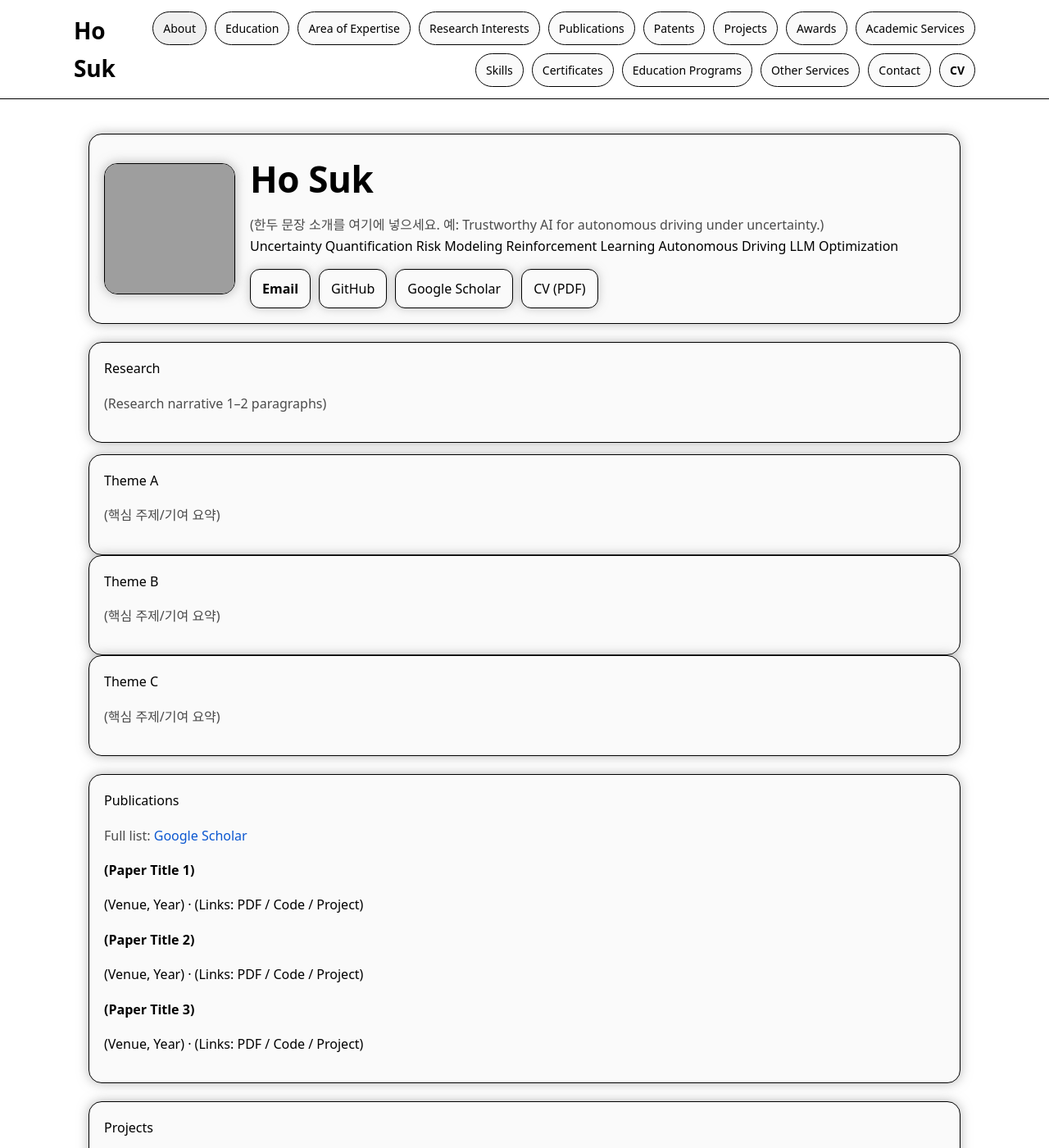
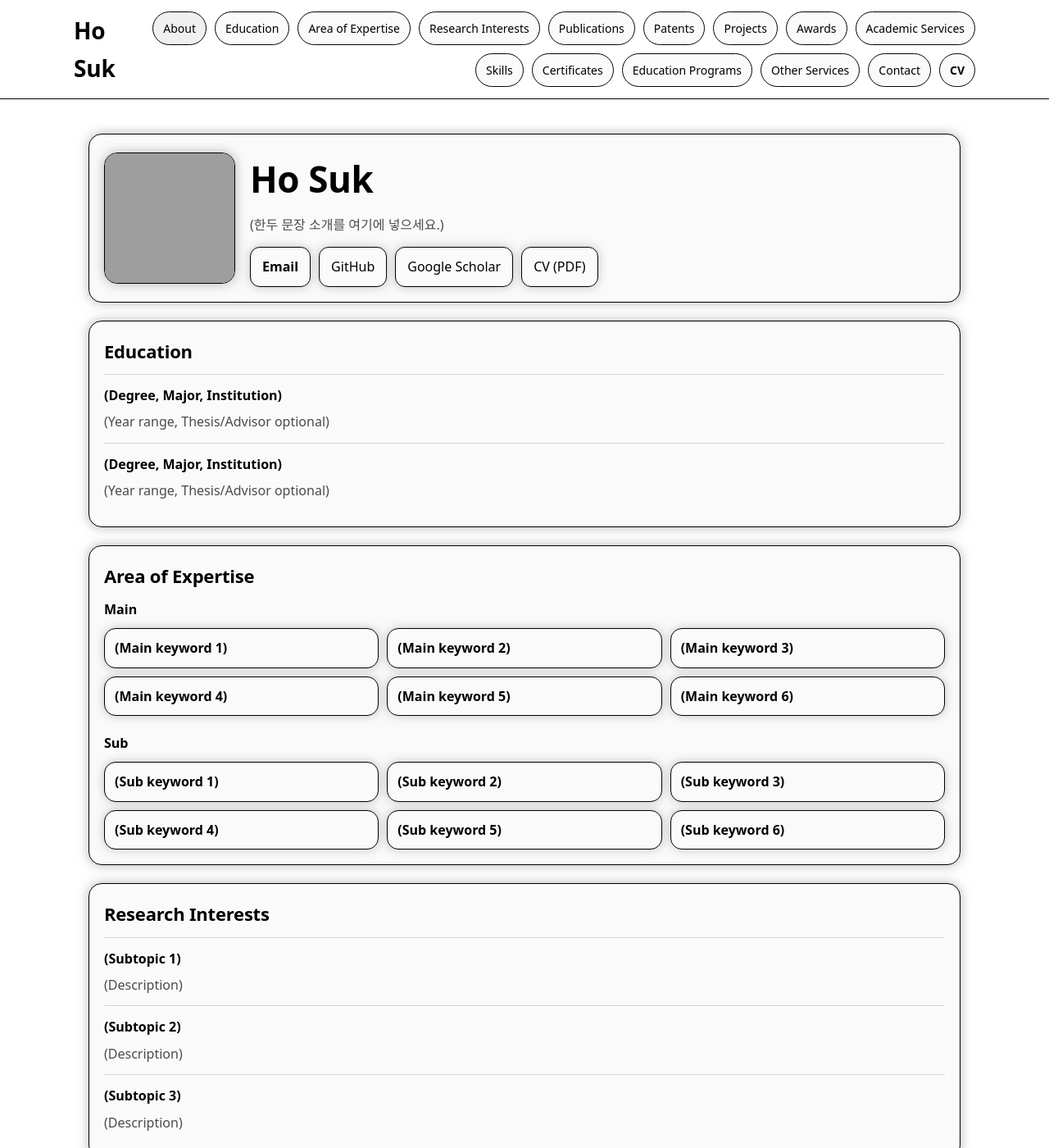
Before and after one commit to ho-suk-93/ho-suk-93.github.io, a Jekyll site: the page built from index.md, in a window 1280 px wide and 1400 px high. Shown: the whole window at 82% size. Built offline with Jekyll 4.4.1, drawn with Linux system fonts in a browser that asks for light colours; some of the changed text lies outside the part shown; grey boxes are pictures that could not be loaded.

Commit message:
Update index.md

```diff
--- a/index.md
+++ b/index.md
@@ -8,22 +8,13 @@ description: "Ho Suk personal website"
 <section id="about" class="section">
   <div class="hero">
     <div class="hero-inner">
-      <!-- 사진 파일을 assets/img/headshot.jpg로 넣으면 표시됩니다 -->
       <img class="avatar" src="{{ '/assets/img/headshot.jpg' | relative_url }}" alt="Headshot" />
 
       <div>
         <h1 class="hero-title">Ho Suk</h1>
         <p class="hero-sub">
-          (한두 문장 소개를 여기에 넣으세요. 예: Trustworthy AI for autonomous driving under uncertainty.)
+          (한두 문장 소개를 여기에 넣으세요.)
         </p>
-
-        <div class="pills">
-          <span class="pill">Uncertainty Quantification</span>
-          <span class="pill">Risk Modeling</span>
-          <span class="pill">Reinforcement Learning</span>
-          <span class="pill">Autonomous Driving</span>
-          <span class="pill">LLM Optimization</span>
-        </div>
 
         <div class="actions">
           <a class="btn primary" href="mailto:{{ site.social.email }}">Email</a>
@@ -36,97 +27,196 @@ description: "Ho Suk personal website"
   </div>
 </section>
 
+<section id="education" class="section">
+  <div class="card">
+    <div class="section-title">Education</div>
+
+    <div class="list-item">
+      <p class="item-title">(Degree, Major, Institution)</p>
+      <p class="item-desc">(Year range, Thesis/Advisor optional)</p>
+    </div>
+
+    <div class="list-item">
+      <p class="item-title">(Degree, Major, Institution)</p>
+      <p class="item-desc">(Year range, Thesis/Advisor optional)</p>
+    </div>
+  </div>
+</section>
+
+<section id="expertise" class="section">
+  <div class="card">
+    <div class="section-title">Area of Expertise</div>
+
+    <div class="subheading">Main</div>
+    <div class="keyword-grid cols-3">
+      <div class="keyword-item">(Main keyword 1)</div>
+      <div class="keyword-item">(Main keyword 2)</div>
+      <div class="keyword-item">(Main keyword 3)</div>
+      <div class="keyword-item">(Main keyword 4)</div>
+      <div class="keyword-item">(Main keyword 5)</div>
+      <div class="keyword-item">(Main keyword 6)</div>
+    </div>
+
+    <div style="height:14px;"></div>
+
+    <div class="subheading">Sub</div>
+    <div class="keyword-grid cols-3">
+      <div class="keyword-item">(Sub keyword 1)</div>
+      <div class="keyword-item">(Sub keyword 2)</div>
+      <div class="keyword-item">(Sub keyword 3)</div>
+      <div class="keyword-item">(Sub keyword 4)</div>
+      <div class="keyword-item">(Sub keyword 5)</div>
+      <div class="keyword-item">(Sub keyword 6)</div>
+    </div>
+  </div>
+</section>
+
 <section id="research" class="section">
   <div class="card">
-    <div class="h2">Research</div>
-    <p class="muted">(Research narrative 1–2 paragraphs)</p>
-  </div>
+    <div class="section-title">Research Interests</div>
 
-  <div class="grid cols-3" style="margin-top:14px;">
-    <div class="card">
-      <div class="h2">Theme A</div>
-      <p class="muted">(핵심 주제/기여 요약)</p>
+    <div class="list-item">
+      <p class="item-title">(Subtopic 1)</p>
+      <p class="item-desc">(Description)</p>
     </div>
-    <div class="card">
-      <div class="h2">Theme B</div>
-      <p class="muted">(핵심 주제/기여 요약)</p>
+
+    <div class="list-item">
+      <p class="item-title">(Subtopic 2)</p>
+      <p class="item-desc">(Description)</p>
     </div>
-    <div class="card">
-      <div class="h2">Theme C</div>
-      <p class="muted">(핵심 주제/기여 요약)</p>
+
+    <div class="list-item">
+      <p class="item-title">(Subtopic 3)</p>
+      <p class="item-desc">(Description)</p>
     </div>
   </div>
 </section>
 
 <section id="publications" class="section">
   <div class="card">
-    <div class="h2">Publications</div>
+    <div class="section-title">Publications</div>
     <p class="muted">
       Full list: <a href="{{ site.social.scholar }}">Google Scholar</a>
     </p>
 
-    <div class="item">
+    <div class="list-item">
       <p class="item-title">(Paper Title 1)</p>
-      <p class="item-meta">(Venue, Year) · (Links: PDF / Code / Project)</p>
+      <p class="item-desc">(Venue, Year) · (Links: PDF / Code / Project)</p>
     </div>
 
-    <div class="item">
+    <div class="list-item">
       <p class="item-title">(Paper Title 2)</p>
-      <p class="item-meta">(Venue, Year) · (Links: PDF / Code / Project)</p>
+      <p class="item-desc">(Venue, Year) · (Links: PDF / Code / Project)</p>
     </div>
+  </div>
+</section>
 
-    <div class="item">
-      <p class="item-title">(Paper Title 3)</p>
-      <p class="item-meta">(Venue, Year) · (Links: PDF / Code / Project)</p>
+<section id="patents" class="section">
+  <div class="card">
+    <div class="section-title">Patents</div>
+
+    <div class="list-item">
+      <p class="item-title">(Patent title)</p>
+      <p class="item-desc">(Filing/Registration info, Year)</p>
     </div>
   </div>
 </section>
 
 <section id="projects" class="section">
   <div class="card">
-    <div class="h2">Projects</div>
-    <p class="muted">(대표 프로젝트 6–10개를 짧게 요약)</p>
-  </div>
+    <div class="section-title">Projects</div>
 
-  <div class="grid cols-2" style="margin-top:14px;">
-    <div class="card">
-      <div class="h2">Project A</div>
-      <p class="muted">(Role / Outcome / Tech)</p>
+    <div class="list-item">
+      <p class="item-title">(Project 1)</p>
+      <p class="item-desc">(Role / Outcome / Tech)</p>
     </div>
-    <div class="card">
-      <div class="h2">Project B</div>
-      <p class="muted">(Role / Outcome / Tech)</p>
+
+    <div class="list-item">
+      <p class="item-title">(Project 2)</p>
+      <p class="item-desc">(Role / Outcome / Tech)</p>
     </div>
-    <div class="card">
-      <div class="h2">Project C</div>
-      <p class="muted">(Role / Outcome / Tech)</p>
-    </div>
-    <div class="card">
-      <div class="h2">Project D</div>
-      <p class="muted">(Role / Outcome / Tech)</p>
+
+    <div class="list-item">
+      <p class="item-title">(Project 3)</p>
+      <p class="item-desc">(Role / Outcome / Tech)</p>
     </div>
   </div>
 </section>
 
-<section id="service" class="section">
+<section id="awards" class="section">
   <div class="card">
-    <div class="h2">Service</div>
+    <div class="section-title">Awards</div>
 
-    <div class="item">
-      <p class="item-title">(Reviewer / PC / Workshop role 1)</p>
-      <p class="item-meta">(Year / Venue)</p>
+    <div class="list-item">
+      <p class="item-title">(Award name)</p>
+      <p class="item-desc">(Year, Organization)</p>
+    </div>
+  </div>
+</section>
+
+<section id="academic-services" class="section">
+  <div class="card">
+    <div class="section-title">Academic Services</div>
+
+    <div class="list-item">
+      <p class="item-title">(Reviewer / PC / Workshop role)</p>
+      <p class="item-desc">(Venue, Year)</p>
     </div>
 
-    <div class="item">
-      <p class="item-title">(Reviewer / PC / Workshop role 2)</p>
-      <p class="item-meta">(Year / Venue)</p>
+    <div class="list-item">
+      <p class="item-title">(Reviewer / PC / Workshop role)</p>
+      <p class="item-desc">(Venue, Year)</p>
+    </div>
+  </div>
+</section>
+
+<section id="skills" class="section">
+  <div class="card">
+    <div class="section-title">Skills</div>
+
+    <div class="list-item">
+      <p class="item-title">(Category)</p>
+      <p class="item-desc">(e.g., Programming / Tools / Platforms)</p>
+    </div>
+  </div>
+</section>
+
+<section id="certificates" class="section">
+  <div class="card">
+    <div class="section-title">Certificates</div>
+
+    <div class="list-item">
+      <p class="item-title">(Certificate name)</p>
+      <p class="item-desc">(Year, Issuer)</p>
+    </div>
+  </div>
+</section>
+
+<section id="education-programs" class="section">
+  <div class="card">
+    <div class="section-title">Education Programs</div>
+
+    <div class="list-item">
+      <p class="item-title">(Program name)</p>
+      <p class="item-desc">(Year, Provider)</p>
+    </div>
+  </div>
+</section>
+
+<section id="other-services" class="section">
+  <div class="card">
+    <div class="section-title">Other Services</div>
+
+    <div class="list-item">
+      <p class="item-title">(Service item)</p>
+      <p class="item-desc">(Year, Detail)</p>
     </div>
   </div>
 </section>
 
 <section id="contact" class="section">
   <div class="card">
-    <div class="h2">Contact</div>
+    <div class="section-title">Contact</div>
     <p class="muted">
       Email: <a href="mailto:{{ site.social.email }}">{{ site.social.email }}</a>
       {% if site.social.github and site.social.github != "" %}
```
